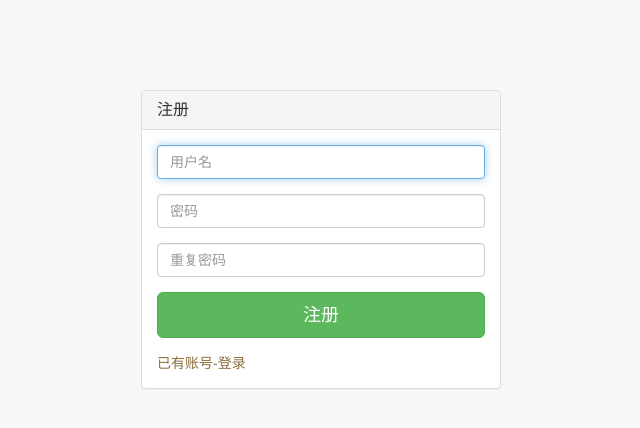
After one commit to QIUchunyong/Qblog, a PHP site: template tp5/application/backend/view/reg/reg.html in a window 1280 px wide. The commit adds this page. Shown: the top 428 px of the page, without its empty margins (319-959 px from the left). Run offline with PHP 8.4, Linux system fonts and the light colour scheme; the template is opened without the code that fills it, so the values that code supplies are empty.

Commit message:
qiuchuny

```diff
--- /dev/null
+++ b/tp5/application/backend/view/reg/reg.html
@@ -0,0 +1,72 @@
+<!DOCTYPE html>
+<!-- saved from url=(0032)http://fapiao.itdiffer.com/login -->
+<html lang="en">
+
+<head>
+  <meta http-equiv="Content-Type" content="text/html; charset=UTF-8">
+  <meta http-equiv="X-UA-Compatible" content="IE=edge">
+  <meta name="viewport" content="width=device-width, initial-scale=1">
+  <meta name="description" content="">
+  <meta name="author" content="">
+  <title> 注册 </title>
+  <!-- Bootstrap Core CSS -->
+  <link href="__STATIC__/libs/bootstrap/css/bootstrap.min.css" rel="stylesheet">
+  <!-- MetisMenu CSS -->
+  <link href="__STATIC__/libs/metisMenu/metisMenu.min.css" rel="stylesheet">
+  <!-- Font Awesome CSS -->
+  <link href="__STATIC__/libs/font-awesome/css/font-awesome.min.css" rel="stylesheet">
+  <!-- Custom CSS -->
+  <link href="__STATIC__/css/sb-admin-2.min.css" rel="stylesheet">
+  <!-- HTML5 shim and Respond.js for IE8 support of HTML5 elements and media queries -->
+  <!-- WARNING: Respond.js doesn't work if you view the page via file:// -->
+  <!--[if lt IE 9]>
+      <script src="https://cdn.bootcss.com/html5shiv/3.7.3/html5shiv.min.js"></script>
+      <script src="https://cdn.bootcss.com/respond.js/1.4.2/respond.min.js"></script>
+    <![endif]-->
+</head>
+
+<body style="">
+  <div class="container">
+    <div class="row">
+      <div class="col-md-4 col-md-offset-4">
+        <div class="login-panel panel panel-default">
+          <div class="panel-heading">
+            <h3 class="panel-title">注册</h3>
+          </div>
+          <div class="panel-body">
+            <form role="form" class="login-form" action="{:url('reg_submit')}" method="post">
+              <fieldset>
+                <div class="form-group">
+                  <input class="form-control" placeholder="用户名" name="username" autofocus="">
+                </div>
+                <div class="form-group">
+                  <input class="form-control" placeholder="密码" name="password" type="password" value="">
+                </div>
+                <div class="form-group">
+                  <input class="form-control" placeholder="重复密码" name="repassword" type="password" value="">
+                </div>
+                <!-- Change this to a button or input when using this as a form -->
+                <div class="form-group">
+                  <button class="btn btn-lg btn-success btn-block">注册</button>
+                </div>
+                <a class="text-warning" href="{:url('login')}">已有账号-登录</a>
+              </fieldset>
+            </form>
+          </div>
+        </div>
+      </div>
+    </div>
+  </div>
+  <div id="modal" class="modal"></div>
+  <script></script>
+  <!-- jQuery -->
+  <script src="__STATIC__/js/jquery.min.js"></script>
+  <!-- Bootstrap Core JavaScript -->
+  <script src="__STATIC__/libs/bootstrap/js/bootstrap.min.js"></script>
+  <!-- Metis Menu Plugin JavaScript -->
+  <script src="__STATIC__/libs/metisMenu/metisMenu.min.js"></script>
+  <!-- Custom Theme JavaScript -->
+  <script src="__STATIC__/js/sb-admin-2.js"></script>
+</body>
+
+</html>
--- a/tp5/application/frontend/view/index/homepage.html
+++ b/tp5/application/frontend/view/index/homepage.html
@@ -42,8 +42,8 @@
           <li><a href="./列表页.html">文章列表</a></li>
         </ul>
         <ul class="nav navbar-nav navbar-right">
-          <li><a href="./登录页.html">登录</a></li>
-          <li><a href="./注册页.html">注册</a></li>
+          <li><a href="{:url('login')}">登录</a></li>
+          <li><a href="{:url('reg')}">注册</a></li>
           <li class="dropdown">
             <a href="#" class="dropdown-toggle" data-toggle="dropdown" role="button" aria-haspopup="true" aria-expanded="false">我 <span class="caret"></span></a>
             <ul class="dropdown-menu">
--- a/tp5/config/app.php
+++ b/tp5/config/app.php
@@ -89,7 +89,7 @@ return [
     // IP代理获取标识
     'http_agent_ip'          => 'X-REAL-IP',
     // URL伪静态后缀
-    'url_html_suffix'        => 'html',
+    'url_html_suffix'        => '',
     // URL普通方式参数 用于自动生成
     'url_common_param'       => false,
     // URL参数方式 0 按名称成对解析 1 按顺序解析
--- a/tp5/config/database.php
+++ b/tp5/config/database.php
@@ -15,7 +15,7 @@ return [
     // 服务器地址
     'hostname'        => '127.0.0.1',
     // 数据库名
-    'database'        => '',
+    'database'        => 'blog',
     // 用户名
     'username'        => 'root',
     // 密码
@@ -29,7 +29,7 @@ return [
     // 数据库编码默认采用utf8
     'charset'         => 'utf8',
     // 数据库表前缀
-    'prefix'          => '',
+    'prefix'          => 'blog_',
     // 数据库调试模式
     'debug'           => true,
     // 数据库部署方式:0 集中式(单一服务器),1 分布式(主从服务器)
--- a/tp5/config/template.php
+++ b/tp5/config/template.php
@@ -32,8 +32,7 @@ return [
     'taglib_begin' => '{',
     // 标签库标签结束标记
     'taglib_end'   => '}',
-
     'tpl_replace_string'  =>  [
-    '__STATIC__'=>'/static',
+        '__STATIC__'=>'/static',
 ]
 ];
--- a/tp5/route/backend.php
+++ b/tp5/route/backend.php
@@ -8,3 +8,8 @@
 // +----------------------------------------------------------------------
 // | Author: liu21st <liu21st@gmail.com>
 // +----------------------------------------------------------------------
+Route::get('/login', 'backend/Login/login')->name('login');
+
+Route::get('/reg', 'backend/Reg/reg')->name('reg');
+
+Route::post('/reg/submit', 'backend/Reg/regSubmit')->name('reg_submit');
```
Also changed, not shown: tp5/application/backend/controller/Index.php (deleted, +0 -10 lines), tp5/application/backend/controller/Login.php (added, +12 -0 lines), tp5/application/backend/controller/Reg.php (added, +30 -0 lines), tp5/application/backend/view/Login/login.html (added, +69 -0 lines), tp5/application/common/model/UserModel.php (added, +11 -0 lines).
